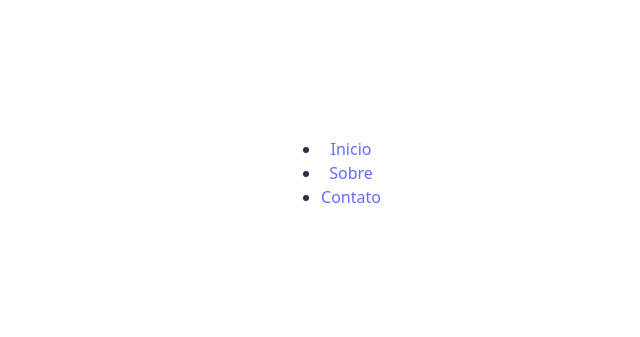
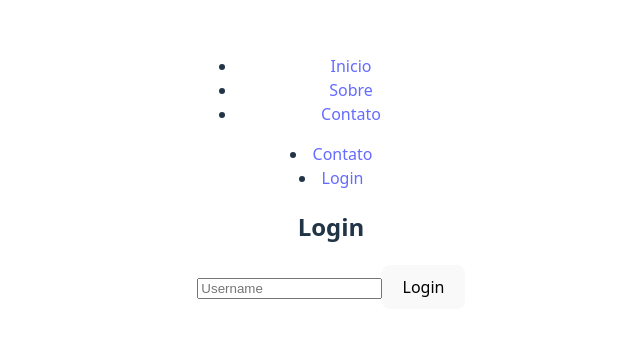
Before and after one commit to vitoriaferreirap/demo.react, a React (Vite) app in the folder react_router/: page /login in a window 1280 px wide. Shown: the part 227-564 px from the top of the page, without its empty margins (309-949 px from the left). Built offline with nearby package versions, Linux system fonts and the light colour scheme.

Commit message:
feat: aprendendo sobre navLink e useNavigate

```diff
--- a/react_router/src/App.jsx
+++ b/react_router/src/App.jsx
@@ -1,8 +1,9 @@
-import { Link, Route, Routes } from 'react-router-dom';
+import { Link, NavLink, Route, Routes } from 'react-router-dom';
 import "./App.css";
 import About from './components/About';
 import Contact from './components/Contact';
 import Home from './components/Home';
+import Login from './components/Login';
 
 function App() {
     return (
@@ -22,11 +23,25 @@ function App() {
                 </ul>
             </nav>
 
+            {/*NavLink */}
+            <li>
+                {/*permite checar se a pg está ativa */}
+                <NavLink className={({ isActive }) => (isActive ? "active" : "inactive")} to="/contact">Contato</NavLink>
+            </li>
+
+            {/*useNavigate */}
+            <li>
+                <Link to="/login">Login</Link>
+            </li>
+
+
             {/* CONFIG DE ROTAS/PAGINAS */}
             <Routes>
                 <Route path="/" element={<Home />} />
                 <Route path="/about" element={<About />} />
                 <Route path="/contact" element={<Contact />} />
+                {/*useNavigate */}
+                <Route path="/login" element={<Login />} />
             </Routes>
 
         </>
--- /dev/null
+++ b/react_router/src/components/Login.jsx
@@ -0,0 +1,33 @@
+import { useState } from "react";
+import { useNavigate } from "react-router-dom";
+
+const Login = () => {
+
+    //redirecionando o usuario de URL
+    const [username, setUsername] = useState("");
+    //iniciando objeto de navegação
+    const navigate = useNavigate();
+    //função de submit do formulário
+    const handleSubmit = (e) => {
+        e.preventDefault();
+        console.log("Usuário logado:", username);
+        navigate("/"); //redireciona para a página inicial após o login
+    };
+
+    return (
+        <div>
+            <h2>Login</h2>
+            <form onSubmit={handleSubmit}>
+                <input
+                    type="text"
+                    placeholder="Username"
+                    value={username} //pega valor do username
+                    onChange={(e) => setUsername(e.target.value)} //atualiza o estado do username conforme o usuário digita
+                />
+                <button type="submit">Login</button>
+            </form>
+        </div>
+    )
+}
+
+export default Login
```
